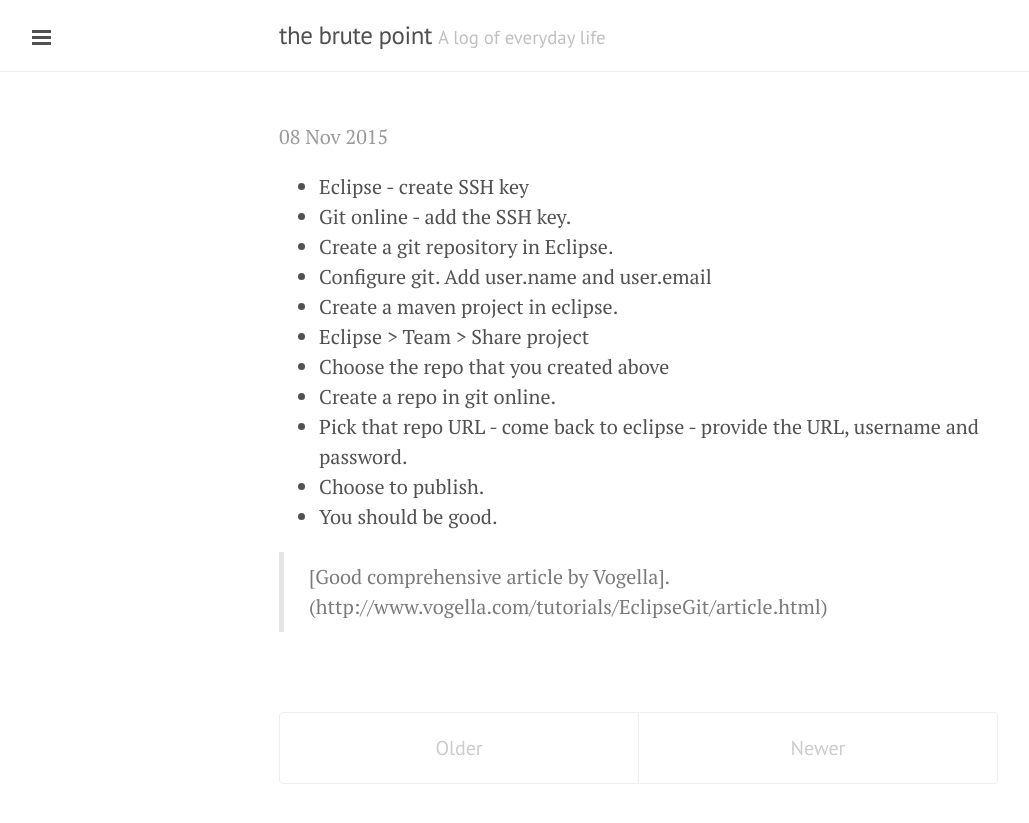
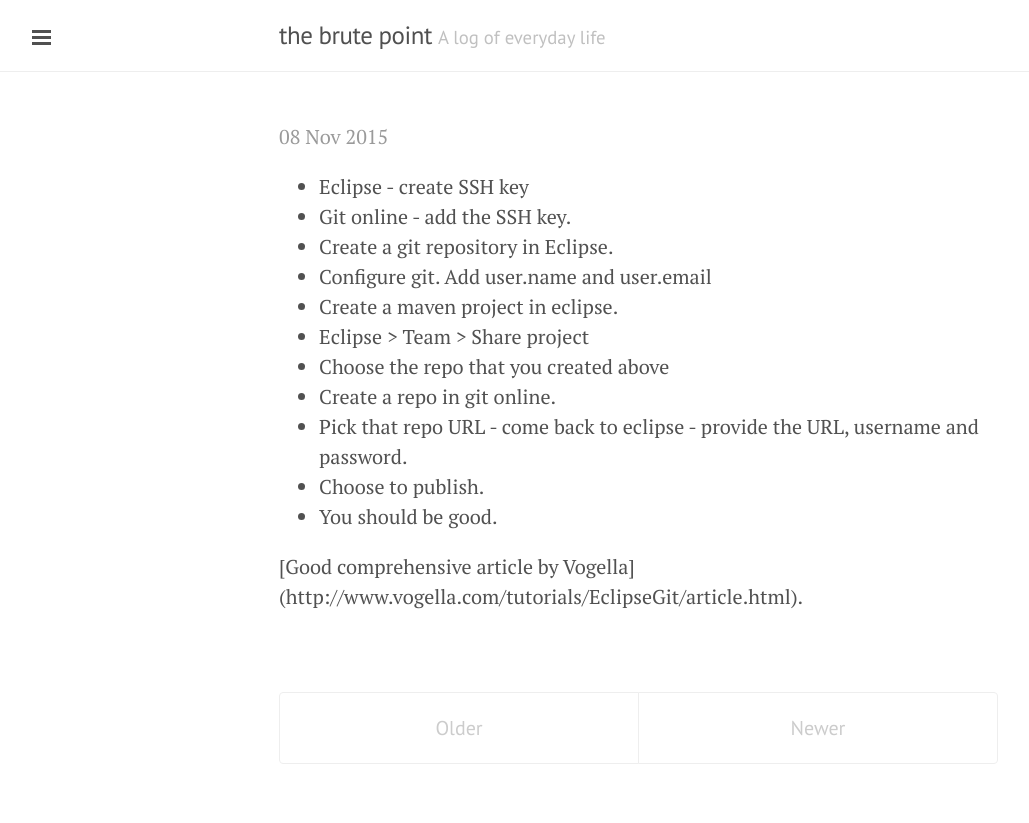
Before and after one commit to BokaPaatha/thebrutepoint.github.io, a Jekyll site: the page built from index.html, in a window 1280 px wide. Shown: the top 823 px of the page, without its empty margins (1-1030 px from the left). Built offline with Jekyll 4.4.1, drawn with Linux system fonts in a browser that asks for light colours; the list of posts is cut into pages by our own code.

```diff
--- a/_posts/2015-11-08-eclipse-github-first-helloworld-app.markdown
+++ b/_posts/2015-11-08-eclipse-github-first-helloworld-app.markdown
@@ -16,4 +16,4 @@ tags: [#howto, #eclipse, #github]
 - Choose to publish.
 - You should be good.
 
-> [Good comprehensive article by Vogella]. (http://www.vogella.com/tutorials/EclipseGit/article.html)
+[Good comprehensive article by Vogella] (http://www.vogella.com/tutorials/EclipseGit/article.html).
```
